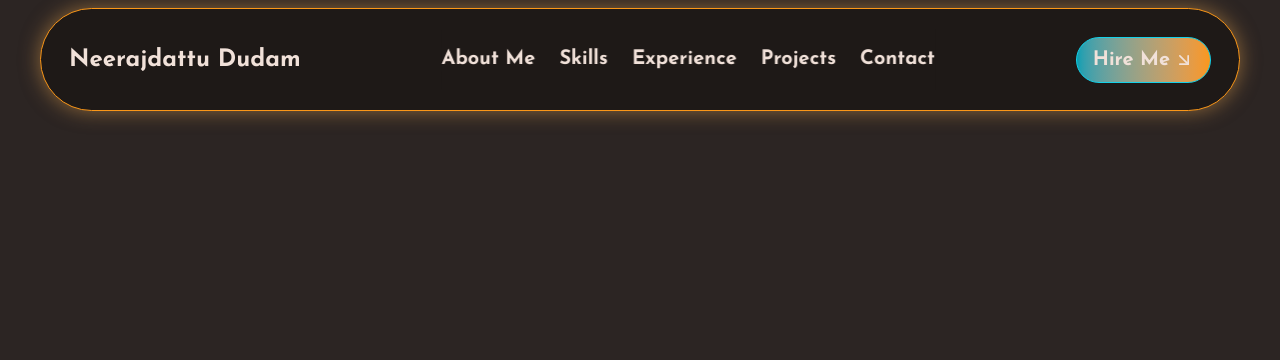
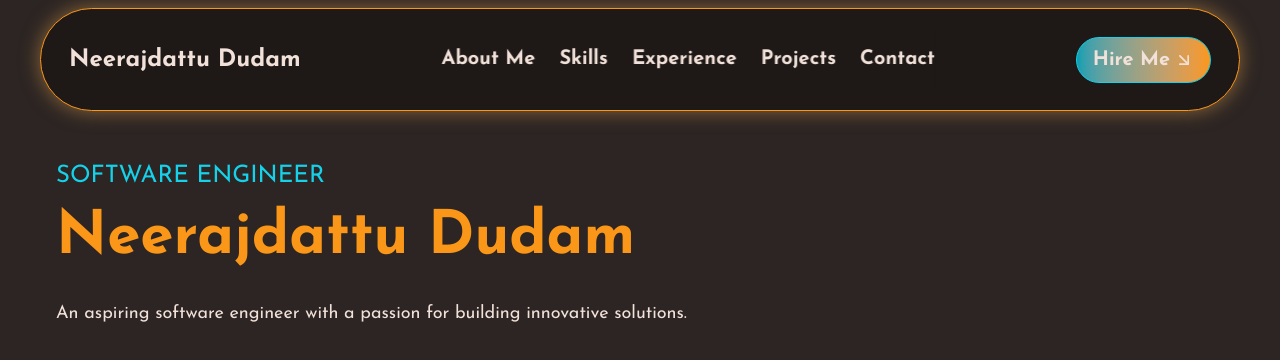
Before and after one commit to Dudam-Neeraj-Dattu/Personal-Portfolio, a React (Vite) app: page / in a window 1280 px wide. Shown: the top 360 px of the page. Built offline with nearby package versions, Linux system fonts and the light colour scheme; the HTML template or start-up script is replaced by a standard one.

Commit message:
started herosection

```diff
--- a/src/App.jsx
+++ b/src/App.jsx
@@ -1,10 +1,12 @@
 import React from 'react'
 import NavbarMain from './components/navbar/NavbarMain'
+import HeroMain from './components/heroSection/HeroMain'
 
 const App = () => {
    return (
       <main className='font-body'>
          <NavbarMain/>
+         <HeroMain/>
       </main>
    )
 }
--- /dev/null
+++ b/src/components/heroSection/HeroGradient.jsx
@@ -0,0 +1,11 @@
+import React from 'react'
+
+const HeroGradient = () => {
+   return (
+      <div>
+
+      </div>
+   )
+}
+
+export default HeroGradient
--- /dev/null
+++ b/src/components/heroSection/HeroMain.jsx
@@ -0,0 +1,16 @@
+import React from 'react'
+import HeroText from './HeroText'
+import HeroPic from './HeroPic'
+
+const HeroMain = () => {
+   return (
+      <div className='pt-40 pb-16'>
+         <div className="flex md:flex-row sm:flex-col  max-w-[1200px] mx-auto justify-between items-center relative px-4">
+            <HeroText />
+            <HeroPic />
+         </div>
+      </div>
+   )
+}
+
+export default HeroMain
--- /dev/null
+++ b/src/components/heroSection/HeroPic.jsx
@@ -0,0 +1,11 @@
+import React from 'react'
+
+const HeroPic = () => {
+   return (
+      <div>
+
+      </div>
+   )
+}
+
+export default HeroPic
--- /dev/null
+++ b/src/components/heroSection/HeroText.jsx
@@ -0,0 +1,13 @@
+import React from 'react'
+
+const HeroText = () => {
+   return (
+      <div className='flex flex-col gap-4 h-full justify-center md:text-left sm:text-center'>
+         <h2 className='lg:text-2xl sm:text-xl uppercase text-cyan'>Software Engineer</h2>
+         <h1 className='md:text-[2.8rem] lg:text-6xl sm:text-4xl font-bold text-orange'>Neerajdattu Dudam</h1>
+         <p className='text-lg mt-4 text-white'>An aspiring software engineer with a passion for building innovative solutions.</p>
+      </div>
+   )
+}
+
+export default HeroText
```
